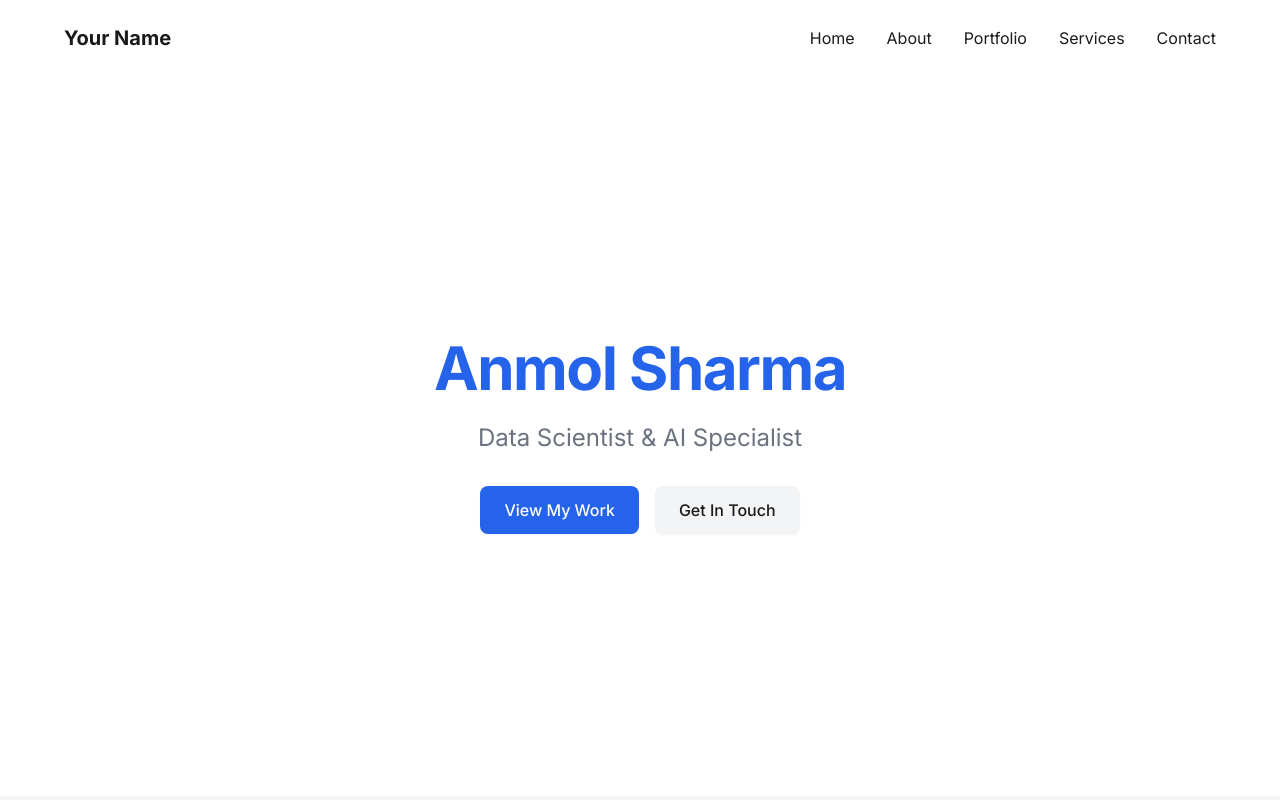
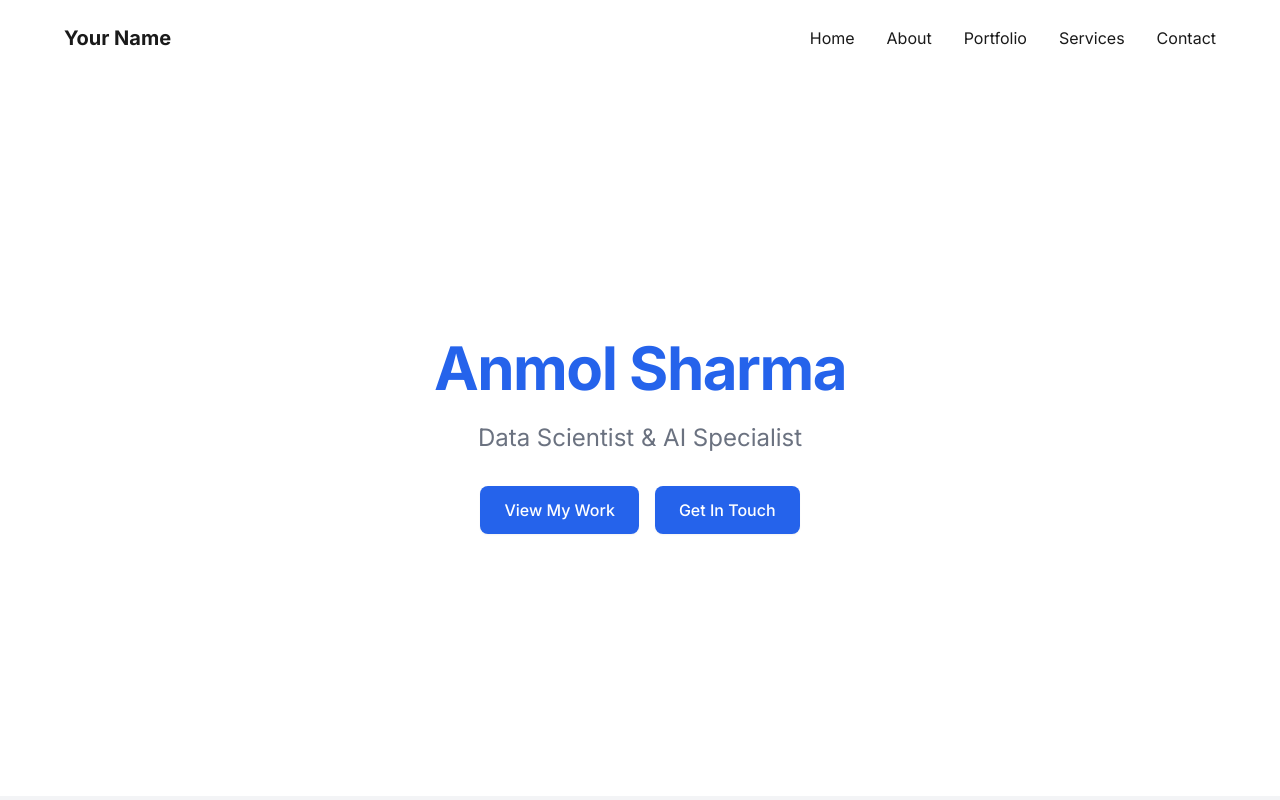
Before and after one commit to anmolsharma152/portfolio-website, a Next.js app: page / in a window 1280 px wide. Shown: the top 800 px of the page. Built offline with nearby package versions, Linux system fonts and the light colour scheme.

Commit message:
Updated portfolio-website with better button ui

```diff
--- a/src/components/ui/Button.tsx
+++ b/src/components/ui/Button.tsx
@@ -19,8 +19,8 @@ export default function Button({
   const widthStyles = fullWidth ? 'w-full' : '';
 
   const variants = {
-    primary: 'bg-primary text-white hover:bg-primary-dark shadow-sm hover:shadow-md',
-    secondary: 'bg-secondary text-foreground hover:bg-secondary-dark shadow-sm hover:shadow-md',
+    primary: 'bg-primary text-white hover:bg-sky-500 hover:text-white shadow-sm hover:shadow-md',
+    secondary: 'bg-primary text-white hover:bg-sky-500 hover:text-white shadow-sm hover:shadow-md',
     outline: 'border-2 border-primary text-primary hover:bg-primary/10'
   };
 
```
